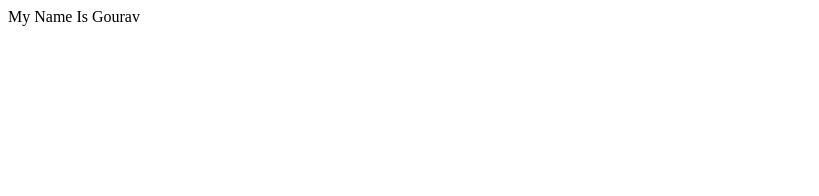
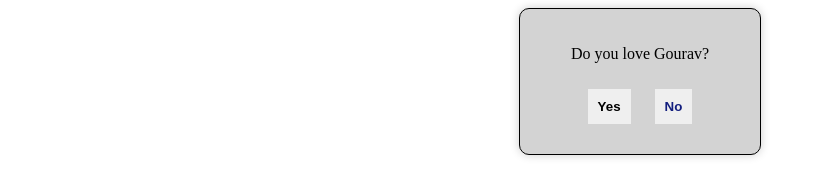
Before and after one commit to gourav-97/gourav-97.github.io, a plain HTML site: page index.html in a window 1280 px wide. Shown: the whole page, without its empty margins (0-819 px from the left). Drawn offline with Linux system fonts and the light colour scheme.

Commit message:
Update index.html

```diff
--- a/index.html
+++ b/index.html
@@ -1 +1,58 @@
-My Name Is Gourav
+<!DOCTYPE html>
+<html>
+<head>
+    <meta charset='utf-8'>
+    <meta http-equiv='X-UA-Compatible' content='IE=edge'>
+    <title>Page Title</title>
+    <meta name='viewport' content='width=device-width, initial-scale=1'>
+    <style>
+        .box {
+            width: 200px;
+            border: 1px solid black;
+            padding: 20px;
+            text-align: center;
+            margin: 0 auto;
+            background-color: lightgray;
+            border-radius: 10px;
+            box-shadow: 0 0 10px rgba(0, 0, 0, 0.2);
+        }
+        .button {
+            margin: 10px;
+            padding: 10px;
+            border: none;
+            cursor: pointer;
+            font-weight: bold;
+        }
+        .button.no {
+            color: rgb(19, 30, 126);
+            font-weight: bold;
+        }
+        .button.no:hover {
+            opacity: 0;
+        }
+    </style>
+    <script>
+        document.addEventListener('DOMContentLoaded', function() {
+            var yesButton = document.querySelector('.button.yes');
+            var noButton = document.querySelector('.button.no');
+
+            yesButton.addEventListener('click', function() {
+                alert('Thanks for your time!');
+                window.location.href = "https://www.instagram.com/khatri_1997";
+            }); // Add closing brace here
+
+            noButton.addEventListener('click', function() {
+                noButton.disabled = true;
+            });
+        });
+    </script>
+
+</head>
+<body>
+    <div class="box">
+        <p>Do you love Gourav?</p>
+        <button class="button yes">Yes</button>
+        <button class="button no">No</button>
+    </div>
+</body>
+</html>
```
